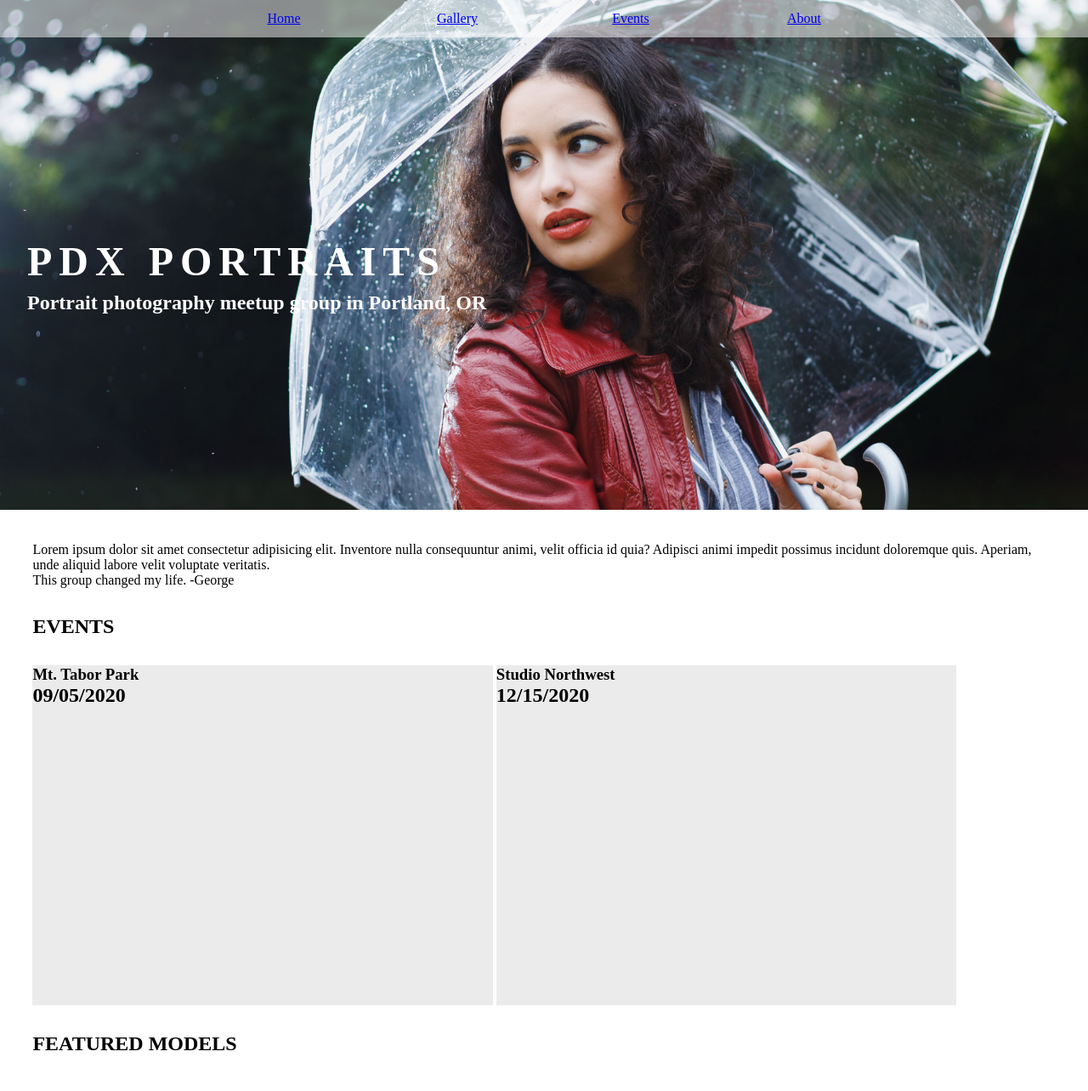
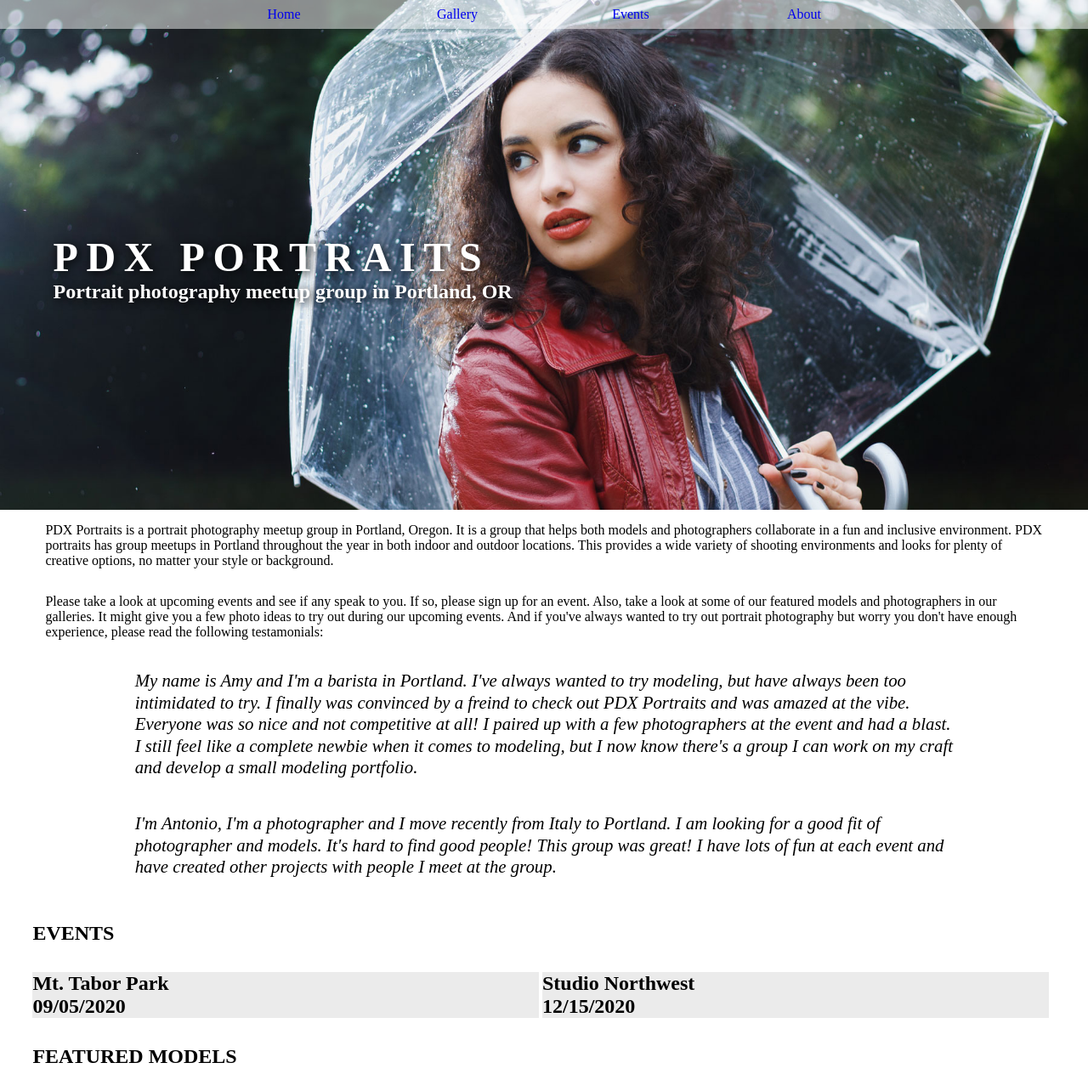
Before and after one commit to chriskorsak/portrait-meetup, a plain HTML site: page index.html in a window 1280 px wide. Shown: the top 1284 px of the page at 85% size. Drawn offline with Linux system fonts and the light colour scheme.

Commit message:
css style edits for p, header, nav, headings, gallery, and events. content edits.

```diff
--- a/css/style.css
+++ b/css/style.css
@@ -1,5 +1,9 @@
 html {
   font-size: 16px;
+}
+
+p {
+  padding: 15px;
 }
 
 /* header and navigation section */
@@ -11,23 +15,10 @@ header {
   min-height: 600px;
 }
 
-header h1,
-header h2 {
-  color: rgb(256, 256, 256);
-  line-height: 3rem;
-  margin-left: 2rem;
-}
-
-header h1 {
-  text-transform: uppercase;
-  margin-top: 15rem;
-  letter-spacing: .5rem;
-  font-size: 3rem;
-}
+/* nav bar */
 
 nav {
   background-color: rgba(256, 256, 256, .5);
-  padding: 1%;
   text-align: center;
 }
 
@@ -37,12 +28,44 @@ nav li {
   min-width: 200px;
 }
 
+nav a {
+  width: 100%;
+  padding: 4% 0;
+  display: inline-block;
+  text-decoration: none;
+}
+
+nav a:hover {
+  background-color: rgba(256, 256, 256, .2);
+
+}
+
+
+div.title {
+  width: 94%;
+  margin: 0 auto;
+}
+
+header h1,
+header h2 {
+  color: rgb(256, 256, 256);
+  padding-left: 2%;
+  text-shadow: 2px 2px 12px rgb(0, 0, 0);
+}
+
+header h1 {
+  text-transform: uppercase;
+  letter-spacing: .6rem;
+  font-size: 3rem;
+  padding-top: 20%;
+}
+
 /* main content section */
 
 main {
   margin: 0 auto;
   width: 94%;
-  padding: 3%;
+  /* padding: 3%; */
 }
 
 section > h2 {
@@ -50,9 +73,23 @@ section > h2 {
   margin: 2rem 0;
 }
 
-.event {
-  min-height: 400px;
-  width: 45%;
+blockquote {
+  width: 80%;
+  margin: 0 auto;
+  font-size: 1.3rem;
+  line-height: 1.6rem;
+  font-style: italic;
+  padding: 20px;
+}
+
+section.events {
+  width: 100%;
+  margin: 0 auto;
+}
+
+div.event {
+  /* min-height: 350px; */
+  min-width: 49.5%;
   background-color: rgb(235, 235, 235);
   display: inline-block;
 }
@@ -64,9 +101,8 @@ section > h2 {
 }
 
 .gallery img {
-  max-width: 31%;
+  max-width: 33%;
   height: auto;
-  margin: 1%;
 }
 
 /* footer section */
--- a/index.html
+++ b/index.html
@@ -18,24 +18,28 @@
             <li><a href="#">About</a></li>
           </ul>
         </nav>
-        <h1>PDX Portraits</h1>
-        <h2>Portrait photography meetup group in Portland, OR</h2>
+        <div class="title">
+          <h1>PDX Portraits</h1>
+          <h2>Portrait photography meetup group in Portland, OR</h2>
+        </div>
       </header>
       <main>
         <section class=info>
-          <p>Lorem ipsum dolor sit amet consectetur adipisicing elit. Inventore nulla consequuntur animi, velit officia id quia? Adipisci animi impedit possimus incidunt doloremque quis. Aperiam, unde aliquid labore velit voluptate veritatis.</p>
-          <blockquote>This group changed my life. -George</blockquote>
+          <p>PDX Portraits is a portrait photography meetup group in Portland, Oregon. It is a group that helps both models and photographers collaborate in a fun and inclusive environment. PDX portraits has group meetups in Portland throughout the year in both indoor and outdoor locations. This provides a wide variety of shooting environments and looks for plenty of creative options, no matter your style or background.</p>
+          <p>Please take a look at upcoming events and see if any speak to you. If so, please sign up for an event. Also, take a look at some of our featured models and photographers in our galleries. It might give you a few photo ideas to try out during our upcoming events. And if you've always wanted to try out portrait photography but worry you don't have enough experience, please read the following testamonials:</p>
+          <blockquote>My name is Amy and I'm a barista in Portland. I've always wanted to try modeling, but have always been too intimidated to try. I finally was convinced by a freind to check out PDX Portraits and was amazed at the vibe. Everyone was so nice and not competitive at all! I paired up with a few photographers at the event and had a blast. I still feel like a complete newbie when it comes to modeling, but I now know there's a group I can work on my craft and develop a small modeling portfolio.</blockquote>
+          <blockquote>I'm Antonio, I'm a photographer and I move recently from Italy to Portland. I am looking for a good fit of photographer and models. It's hard to find good people! This group was great! I have lots of fun at each event and have created other projects with people I meet at the group.</blockquote>
         </section>
         <section class="events">
           <h2>Events</h2>
-          <article class="event" id="event1">
+          <div class="event">
             <h1>Mt. Tabor Park</h1>
             <h2>09/05/2020</h2>
-          </article>
-          <article class="event" id="event2">
+          </div>
+          <div class="event">
             <h1>Studio Northwest</h1>
             <h2>12/15/2020</h2>
-          </article>
+          </div>
         </section>
         <section class="gallery">
           <h2>Featured Models</h2>
@@ -48,7 +52,7 @@
         </section>
       </main>
       <footer>
-        <p>Copyright &copy; 2020 PDX Portraits, all rights reserved.</p>
+        <p>Copyright &copy; 2020 Chris Korsak, all rights reserved.</p>
       </footer>
     </div>
   </body>
```
